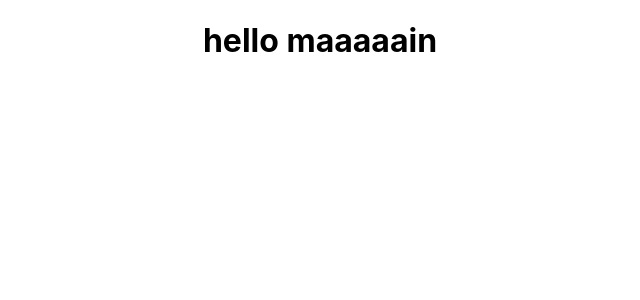
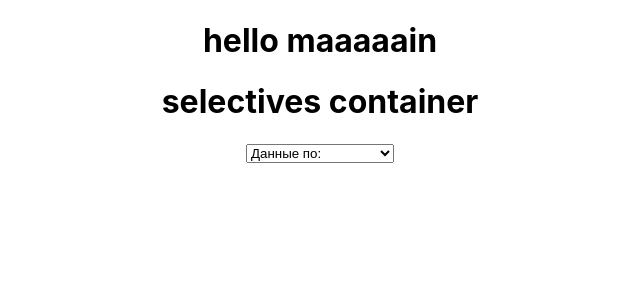
Before and after one commit to ssnegss/diploma, a React (Create React App) app: page / in a window 1280 px wide. Shown: the top 300 px of the page, without its empty margins (320-960 px from the left). Built offline with nearby package versions, Linux system fonts and the light colour scheme.

Commit message:
2 selectives are set

```diff
--- a/package.json
+++ b/package.json
@@ -7,6 +7,7 @@
     "@testing-library/react": "^13.4.0",
     "@testing-library/user-event": "^13.5.0",
     "react": "^18.2.0",
+    "react-d3-library": "^1.1.8",
     "react-dom": "^18.2.0",
     "react-router-dom": "^6.9.0",
     "react-scripts": "5.0.1",
--- a/src/components/MainPageComponent/MainPageComponent.jsx
+++ b/src/components/MainPageComponent/MainPageComponent.jsx
@@ -1,5 +1,11 @@
+import { SelectivesContainerComponent } from "../SelectivesContainerComponent/SelectivesContainerComponent"
+import rd3 from 'react-d3-library'
+
 export const MainPageComponent = () => {
-    return (
-        <h1> hello maaaaain</h1>
-    )
-}
+  return (
+    <>
+      <h1> hello maaaaain</h1>
+      <SelectivesContainerComponent/>
+    </>
+  );
+};
--- /dev/null
+++ b/src/components/SelectActionComponent/SelectActionComponent.jsx
@@ -0,0 +1,14 @@
+export const SelectActionComponent = (props) => {
+  return (
+    <select id={props.elementId} defaultValue="default" onChange={props.onChange}>
+      <option value="default" disabled hidden>
+        {props.header}
+      </option>
+      {props.options.map((option) => (
+        <option key={option.id} value={option.value}>
+          {option.name}
+        </option>
+      ))}
+    </select>
+  );
+};
--- /dev/null
+++ b/src/components/SelectActionComponent/TouchUploadSelective.json
@@ -0,0 +1,12 @@
+[
+    {
+        "id": 0,
+        "value": 0,
+        "name": "Данные по сессиям"
+    },
+    {
+        "id": 1,
+        "value": 1,
+        "name": "Данные по заказам"
+    }
+]
--- /dev/null
+++ b/src/components/SelectActionComponent/UploadSelective.json
@@ -0,0 +1,12 @@
+[
+    {
+        "id": 0,
+        "value": 0,
+        "name": "Данные по TOUCH"
+    },
+    {
+        "id": 1,
+        "value": 1,
+        "name": "Загрузить файл .csv"
+    }
+]
--- /dev/null
+++ b/src/components/SelectivesContainerComponent/SelectContainerComponent.css
@@ -0,0 +1,3 @@
+/* #reportSelect {
+    display: none;
+} */
--- /dev/null
+++ b/src/components/SelectivesContainerComponent/SelectivesContainerComponent.jsx
@@ -0,0 +1,35 @@
+import { useState, useEffect } from "react";
+import { SelectActionComponent } from "../SelectActionComponent/SelectActionComponent";
+import UploadSelective from "../SelectActionComponent/UploadSelective.json";
+import TouchUploadSelective from "../SelectActionComponent/TouchUploadSelective.json";
+
+import "./SelectContainerComponent.css";
+
+export const SelectivesContainerComponent = () => {
+  const [reportSelectVisible, setReportSelectVisible] = useState(0);
+
+  const checkUploadSelect = () => {
+    document.getElementById("uploadSelect").value === "0"
+      ? setReportSelectVisible(1)
+      : setReportSelectVisible(0);
+  };
+
+  return (
+    <>
+      <h1> selectives container</h1>
+      <SelectActionComponent
+        elementId="uploadSelect"
+        header="Данные по:"
+        options={UploadSelective}
+        onChange={() => checkUploadSelect()}
+      />{" "}
+      {reportSelectVisible ? (
+        <SelectActionComponent
+          elementId="reportSelect"
+          header="Данные по:"
+          options={TouchUploadSelective}
+        />
+      ) : null}
+    </>
+  );
+};
```
Also changed, not shown: 1 other file (tests, documents, lock files or other folders).
